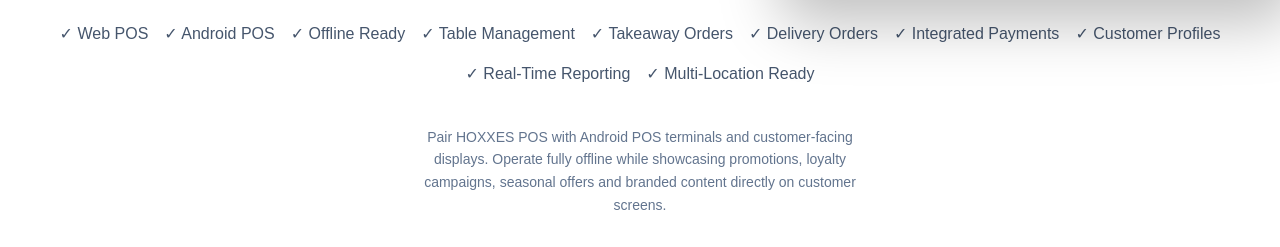
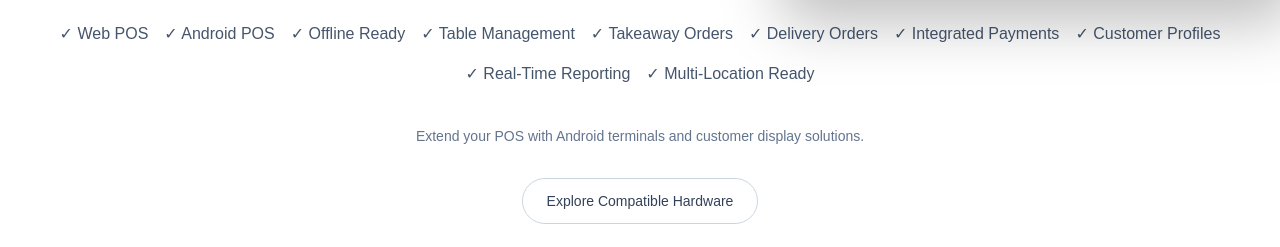
Before and after one commit to leonardapp/web, a Next.js app: page /software in a window 1280 px wide. Shown: the part 1713-1960 px from the top of the page. Built offline with nearby package versions, Linux system fonts and the light colour scheme.

Commit message:
Software text change

```diff
--- a/app/software/page.tsx
+++ b/app/software/page.tsx
@@ -119,10 +119,8 @@ export default function SoftwarePage() {
 </div>
 
   </div>
- <p className="mt-10 max-w-lg mx-auto px-6 text-center text-sm text-slate-500 leading-relaxed">
-  Pair HOXXES POS with Android POS terminals and customer-facing displays.
-  Operate fully offline while showcasing promotions, loyalty campaigns,
-  seasonal offers and branded content directly on customer screens.
+ <p className="mt-10 text-sm text-slate-500 text-center">
+  Extend your POS with Android terminals and customer display solutions.
 </p>
 
 <div className="mt-8 flex justify-center">
@@ -298,12 +296,8 @@ export default function SoftwarePage() {
     </div>
 
   </div>
-  <p className="mt-10 max-w-lg mx-auto px-6 text-center text-sm text-slate-500 leading-relaxed">
-  Designed for high-volume environments, HOXXES Self-Service Kiosk
-  helps businesses reduce queues, improve operational efficiency
-  and increase average order value through a fully integrated
-  ordering experience connected to POS, Kitchen Display System
-  and customer engagement tools.
+ <p className="mt-10 text-sm text-slate-500 text-center">
+   Discover the hardware behind the HOXXES self-service ecosystem.
 </p>
 
 <div className="mt-8 flex justify-center">
```
